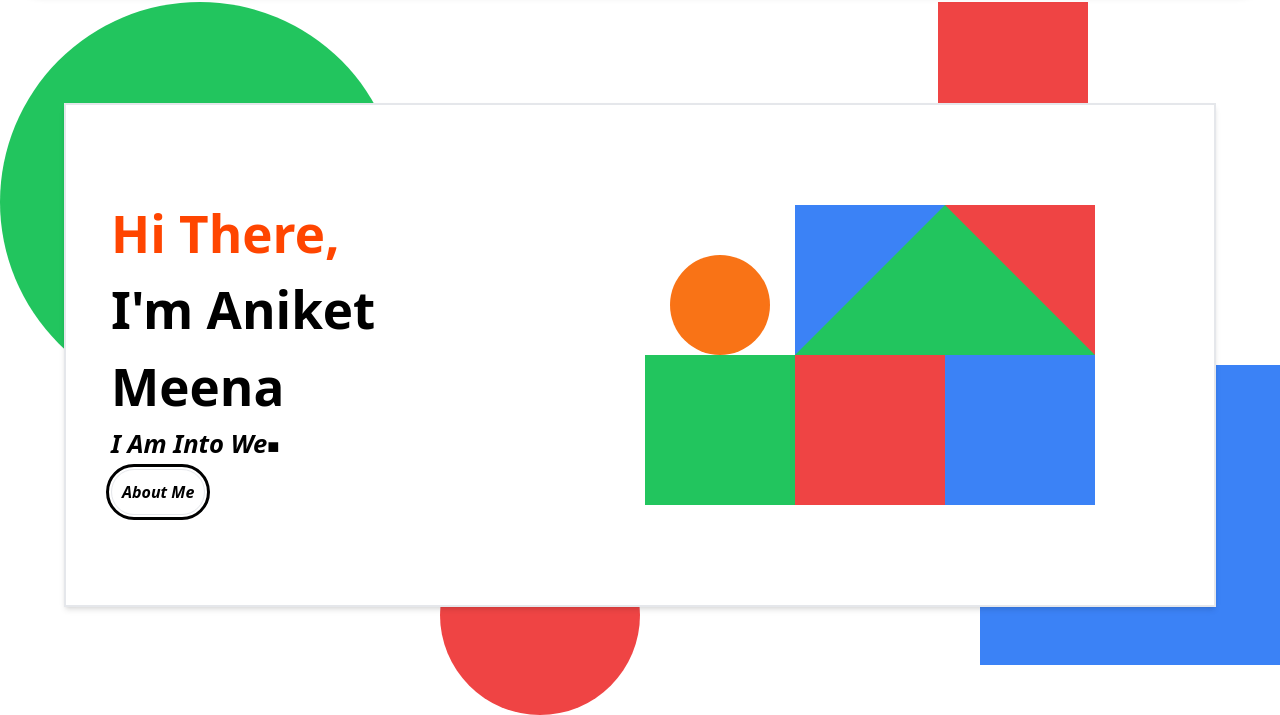
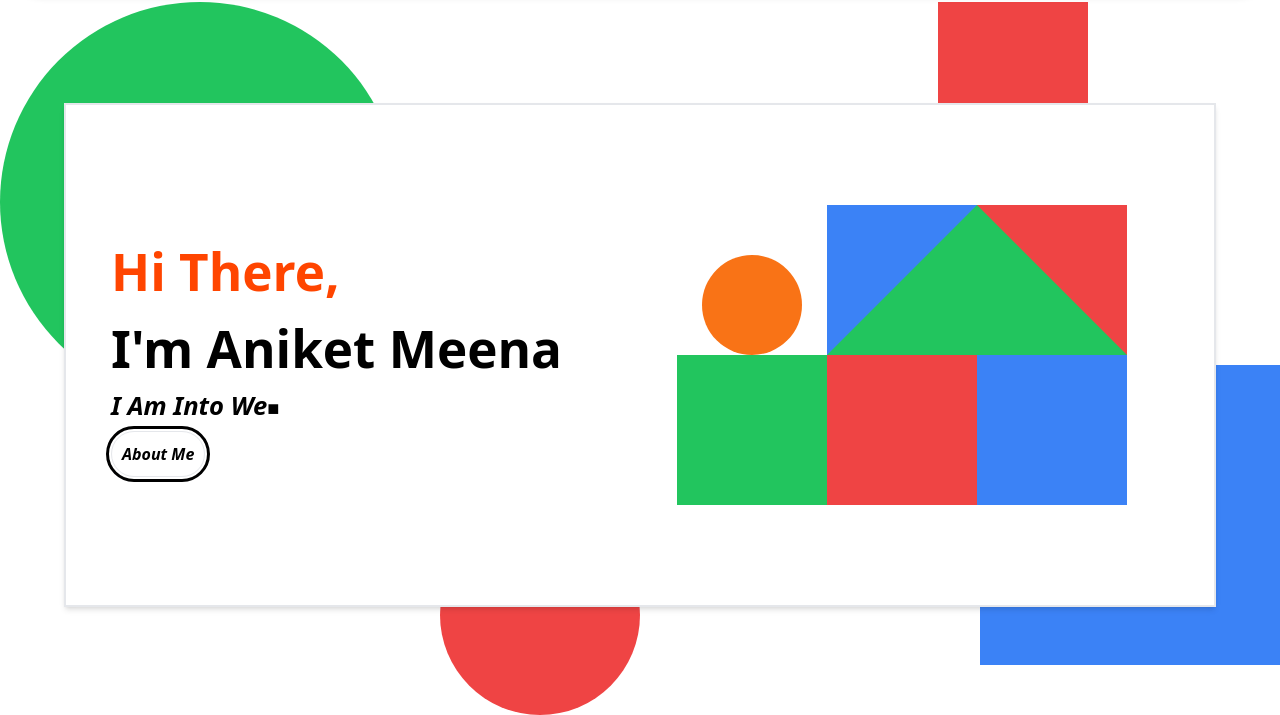
Before and after one commit to aniketmeena004/portfoliowebsite, a plain HTML site: page index.html in a window 1280 px wide. Shown: the part 93-808 px from the top of the page. Drawn offline with nearby package versions, Linux system fonts and the light colour scheme.

Commit message:
index.html

```diff
--- a/index.html
+++ b/index.html
@@ -89,11 +89,11 @@
                         max-[462px]:h-[100%] max-[462px]:w-[100%]  max-[462px]:block">
                 <div class="maincontent flex h-[100%] w-[100%] rounded-[50px]
                             max-[462px]:flex-col">
-                    <div class="left w-[40%] flex-col content-center justify-start p-[45px] pr-0
+                    <div class="left w-[50%] flex-col content-center justify-start p-[45px] pr-0
                                 max-[768px]:w-[50%]
                                 max-[462px]:w-[100%]">
                         <h1 class="text-[4vw] font-extrabold text-[orangered] max-[462px]:text-4xl">Hi There,</h1>
-                        <h1 class="text-[4vw] font-bold max-[462px]:text-4xl">I'm Aniket Meena</h1>
+                        <h1 class="text-[4vw] font-bold max-[462px]:text-3xl">I'm Aniket Meena</h1>
                         <h2 class="Typedelement text-[2vw] font-semibold italic inline max-[462px]:text-xl"></h2>
                         <br>
                         <button
```
